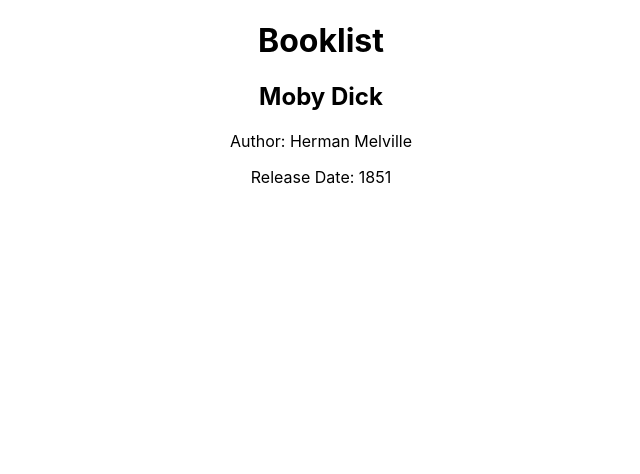
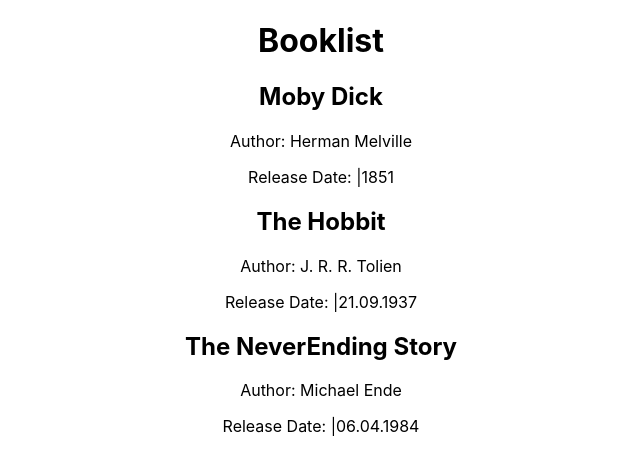
Before and after one commit to cap-react-trainings/code-examples, a React (Vite) app in the folder react-training-codeexamples/: page / in a window 1280 px wide. Shown: the top 474 px of the page, without its empty margins (319-959 px from the left). Built offline with nearby package versions, Linux system fonts and the light colour scheme.

Commit message:
changed rendering accordig to exercise

```diff
--- a/react-training-codeexamples/src/App.tsx
+++ b/react-training-codeexamples/src/App.tsx
@@ -1,11 +1,14 @@
 import "./App.css";
 import Book from "./components/book/Book";
+import { bookExamples } from "./testData/books";
 
 function App() {
   return (
     <div className="App">
       <h1>Booklist</h1>
-      <Book />
+      {bookExamples.map((book) => (
+        <Book book={book} />
+      ))}
     </div>
   );
 }
--- a/react-training-codeexamples/src/components/book/Book.tsx
+++ b/react-training-codeexamples/src/components/book/Book.tsx
@@ -1,9 +1,19 @@
-const Book: React.FC = () => {
+export interface BookInterface {
+  title: string;
+  author: string;
+  releaseDate: string;
+}
+
+interface Props {
+  book: BookInterface;
+}
+
+const Book: React.FC<Props> = (props: Props) => {
   return (
     <div>
-      <h2>Moby Dick</h2>
-      <p>Author: Herman Melville</p>
-      <p>Release Date: 1851</p>
+      <h2>{props.book.title}</h2>
+      <p>Author: {props.book.author}</p>
+      <p>Release Date: |{props.book.releaseDate}</p>
     </div>
   );
 };
--- /dev/null
+++ b/react-training-codeexamples/src/testData/books.ts
@@ -0,0 +1,19 @@
+import { BookInterface } from "../components/book/Book";
+
+export const bookExamples: BookInterface[] = [
+  {
+    title: "Moby Dick",
+    author: "Herman Melville",
+    releaseDate: "1851",
+  },
+  {
+    title: "The Hobbit",
+    author: "J. R. R. Tolien",
+    releaseDate: "21.09.1937",
+  },
+  {
+    title: "The NeverEnding Story",
+    author: "Michael Ende",
+    releaseDate: "06.04.1984",
+  },
+];
```
